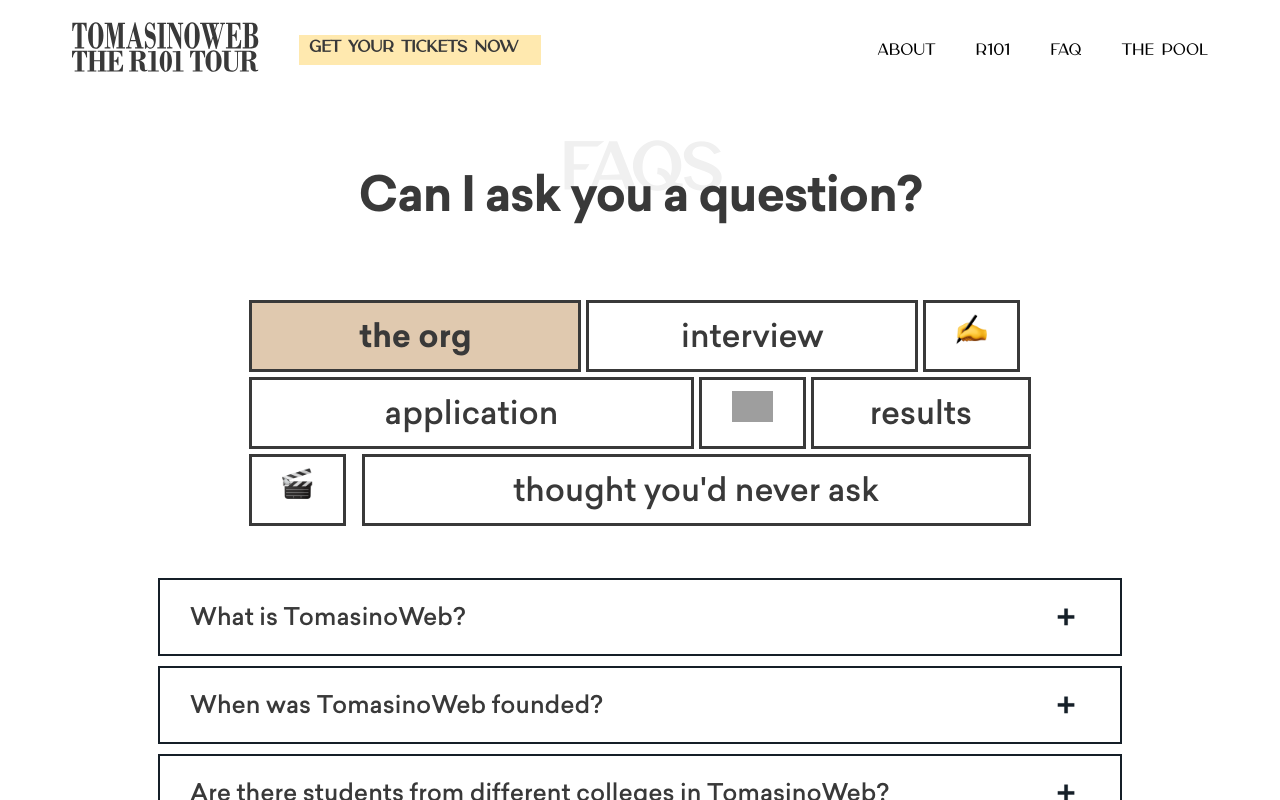
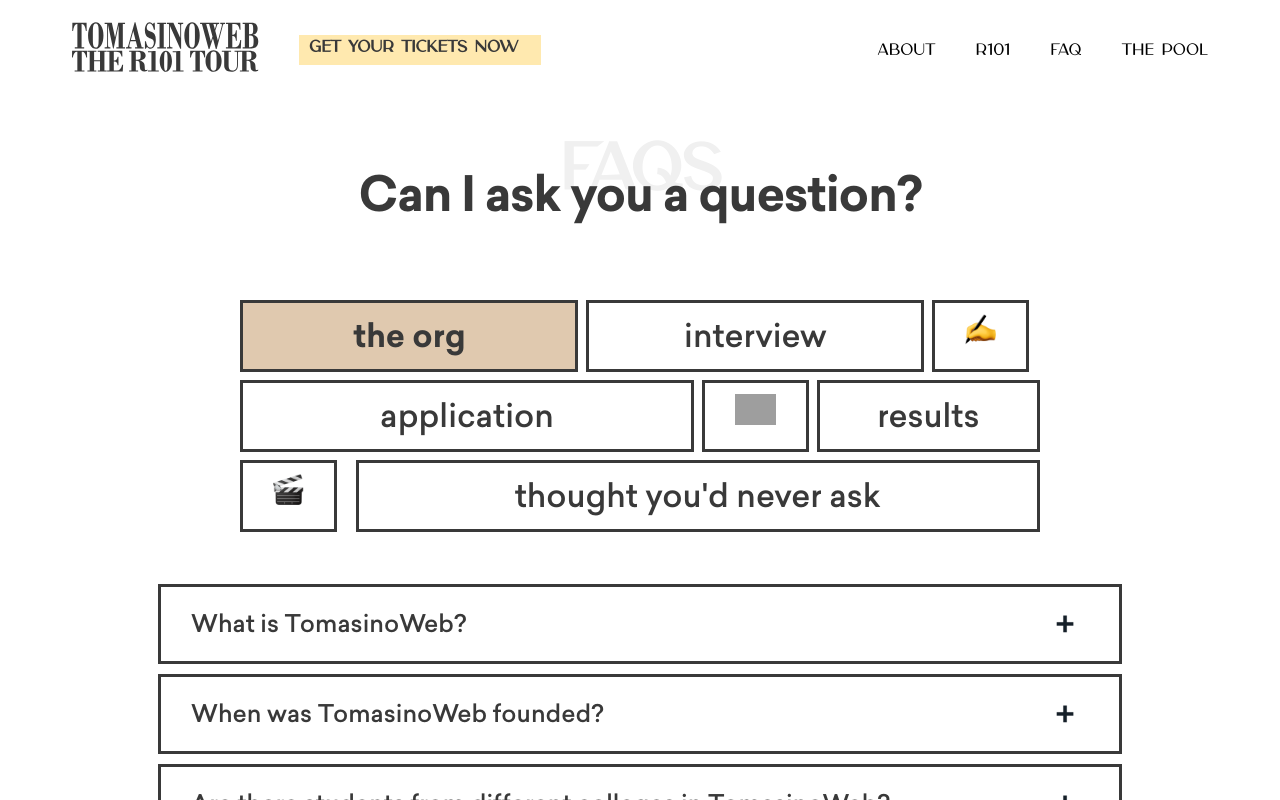
Before and after one commit to TomasinoWeb/tomasinoWebR101, a Next.js app: page /faq in a window 1280 px wide. Both pictures are taken after a click on the button "the org". Shown: the top 800 px of the page. Built offline with nearby package versions, Linux system fonts and the light colour scheme; grey boxes are pictures that could not be loaded; a web font is replaced by a local one.

Commit message:
adjusted faq border width

```diff
--- a/src/pages/faq.module.scss
+++ b/src/pages/faq.module.scss
@@ -27,7 +27,7 @@
 .faq-main-holder {
   display: grid;
   grid-template-columns: repeat(7, 1fr);
-  gap: 5px;
+  gap: 8px;
   margin-top: 50px;
 }
 
@@ -50,7 +50,7 @@
   font-weight: 500;
   text-align: center;
   background-color: #ffffff;
-  border: 3.5px solid var(--darkgray);
+  border: 3px solid var(--darkgray);
   display: inline-block;
   padding: 10px 30px;
   user-select: none;
@@ -108,7 +108,7 @@
   margin: 10px;
   padding: 20px 30px;
   background-color: #ffffff;
-  border: 2px solid #151f28;
+  border: 3px solid var(--darkgray);
   cursor: pointer;
 }
 
@@ -239,6 +239,9 @@
     width: 100%;
     padding: 0;
   }
+  .faqs .faq {
+    border: 2px solid var(--darkgray);
+  }
   .faqs .faq.open .faq-answer {
     transition: all 0.4s ease;
     font-family: "Sailec Regular";
```
